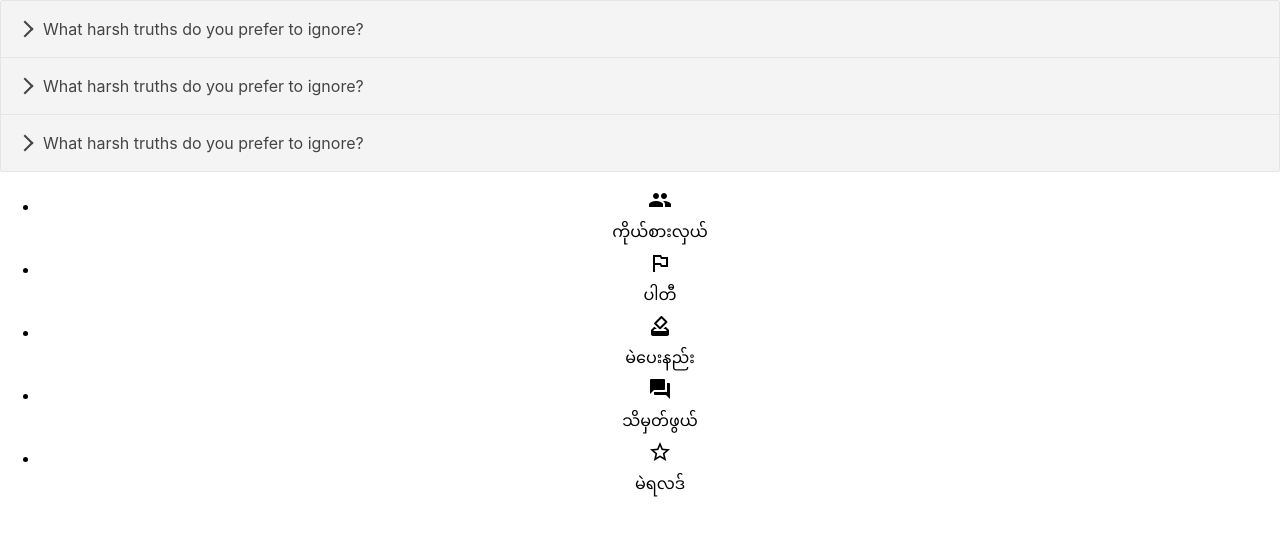
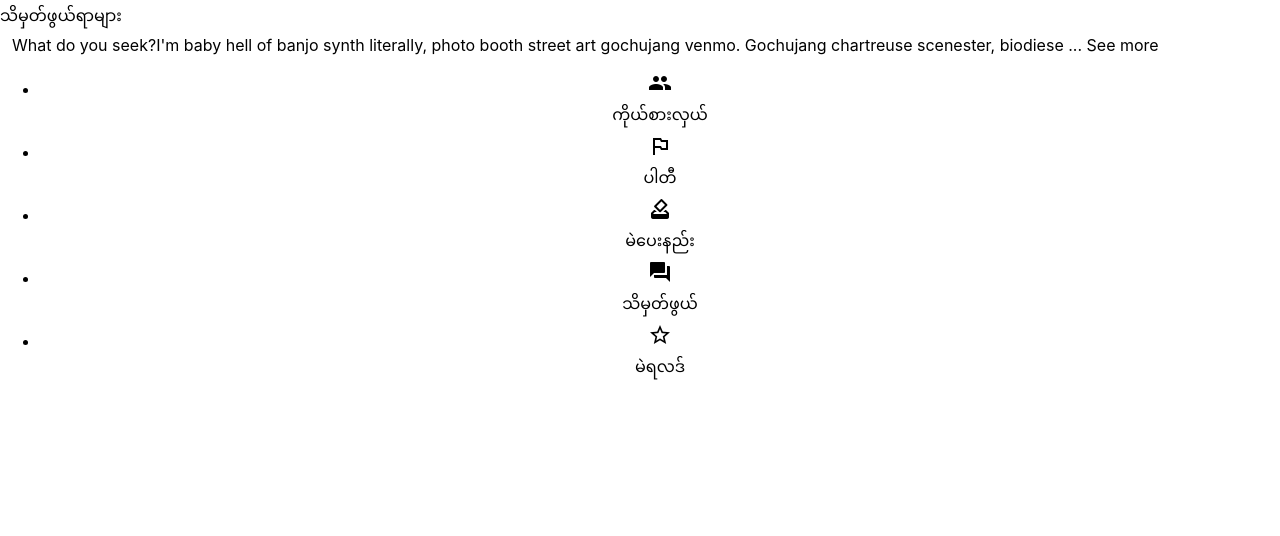
Before and after one commit to PopStackHack/mVoterWeb, a Next.js app: page /faq in a window 1280 px wide. Shown: the top 536 px of the page. Built offline with nearby package versions, Linux system fonts and the light colour scheme.

Commit message:
feat: FaqItem Component

```diff
--- /dev/null
+++ b/components/Faq/FaqItem.js
@@ -0,0 +1,44 @@
+import React, { useEffect, useState, useRef } from 'react';
+
+import './FaqItem.module.scss';
+
+const textLength = 120;
+
+const FaqItem = (props) => {
+  const {
+    question,
+    answer,
+  } = props;
+
+  const answerRef = useRef(null);
+  const [shouldAnswerTruncate, setAnswerTruncate] = useState(true);
+
+  function onClickSeeMore() {
+    setAnswerTruncate(!shouldAnswerTruncate);
+  }
+
+  return (
+    <div className="FaqItem">
+      <span className="FaqItem__question">
+        {question}
+      </span>
+      <span className="FaqItem__answer" ref={answerRef}>
+
+        <span className="answer" onClick={() => setAnswerTruncate(true)}>
+          {
+            answer.length > textLength && shouldAnswerTruncate ?
+              answer.slice(0, textLength).concat(' ...')
+              :
+              answer
+          }
+        </span>&nbsp;
+        {
+          shouldAnswerTruncate &&
+            <span className="seeMore" onClick={onClickSeeMore}>See more</span>
+        }
+      </span>
+    </div>
+  );
+};
+
+export default FaqItem;
--- /dev/null
+++ b/components/Faq/FaqItem.module.scss
@@ -0,0 +1,21 @@
+@import '../../styles/partials/colors';
+
+.FaqItem {
+  &__question {
+    display: inline-block;
+    color: $primary-color;
+    font-size: 1.2rem;
+    margin-bottom: 6px;
+  }
+  &__answer {
+    display: inline-block;
+    // max-height: 100px;
+    // white-space: nowrap;
+    // overflow: hidden;
+    // text-overflow: ellipsis;
+  }
+}
+
+.seeMore {
+  color: $grey-color;
+}
--- a/package.json
+++ b/package.json
@@ -13,6 +13,7 @@
     "axios": "^0.19.2",
     "express": "^4.17.1",
     "flexboxgrid": "^6.3.1",
+    "knayi-myscript": "^2.8.3",
     "next": "9.3.4",
     "node-gyp": "^7.0.0",
     "node-sass": "^4.14.1",
@@ -21,6 +22,7 @@
     "react-accessible-accordion": "^3.3.1",
     "react-dom": "16.13.1",
     "react-icons": "^3.10.0",
-    "react-modal": "^3.11.2"
+    "react-modal": "^3.11.2",
+    "react-transition-group": "^4.4.1"
   }
 }
--- a/pages/faq/index.js
+++ b/pages/faq/index.js
@@ -1,43 +1,34 @@
-import {
-    Accordion,
-    AccordionItem,
-    AccordionItemHeading,
-    AccordionItemButton,
-    AccordionItemPanel,
-} from 'react-accessible-accordion';
-import 'react-accessible-accordion/dist/fancy-example.css';
 import Layout from '../../components/Layout/Layout';
 import { useState, useEffect } from 'react';
+import AppHeader from '../../components/Layout/AppHeader/AppHeader';
+import FaqItem from '../../components/Faq/FaqItem';
 
 const FAQ = () => {
-  const [faqs, setFaqs] = useState([1, 2, 3]);
+  const [faqs, setFaqs] = useState([
+    {
+      id: 1,
+      question: 'What do you seek?',
+      answer: `I'm baby hell of banjo synth literally, photo booth street art gochujang venmo. Gochujang chartreuse scenester, biodiesel waistcoat austin fashion axe coloring book locavore drinking vinegar cloud bread DIY affogato. Gastropub messenger bag hexagon selvage pinterest narwhal locavore waistcoat schlitz green juice succulents leggings, yr readymade affogato. Put a bird on it migas schlitz roof party retro, heirloom pitchfork meh meditation. Helvetica pinterest poke lumbersexual jean shorts, pok pok kickstarter copper mug raclette cold-pressed knausgaard celiac lo-fi cliche.`,
+    }
+  ]);
 
   return (
     <Layout>
-      <section id="faq">
-        <Accordion allowZeroExpanded>
-          {
-            faqs.map((faq, i) => {
-              return (
-                <AccordionItem key={i}>
-                  <AccordionItemHeading>
-                      <AccordionItemButton>
-                        What harsh truths do you prefer to ignore?
-                      </AccordionItemButton>
-                  </AccordionItemHeading>
-                  <AccordionItemPanel>
-                    <p>
-                      Exercitation in fugiat est ut ad ea cupidatat ut in
-                      cupidatat occaecat ut occaecat consequat est minim minim
-                      esse tempor laborum consequat esse adipisicing eu
-                      reprehenderit enim.
-                    </p>
-                  </AccordionItemPanel>
-                </AccordionItem>
-              );
-            })
-          }
-        </Accordion>
+      <AppHeader>
+        <div className="text-bold">သိမှတ်ဖွယ်ရာများ</div>
+      </AppHeader>
+      <section id="faq" className="container">
+        {
+          faqs.map(({ id, question, answer }) => {
+            return (
+              <FaqItem
+                key={id}
+                question={question}
+                answer={answer}
+              />
+            )
+          })
+        }
       </section>
     </Layout>
   );
```
Also changed, not shown: 1 other file (tests, documents, lock files or other folders).
